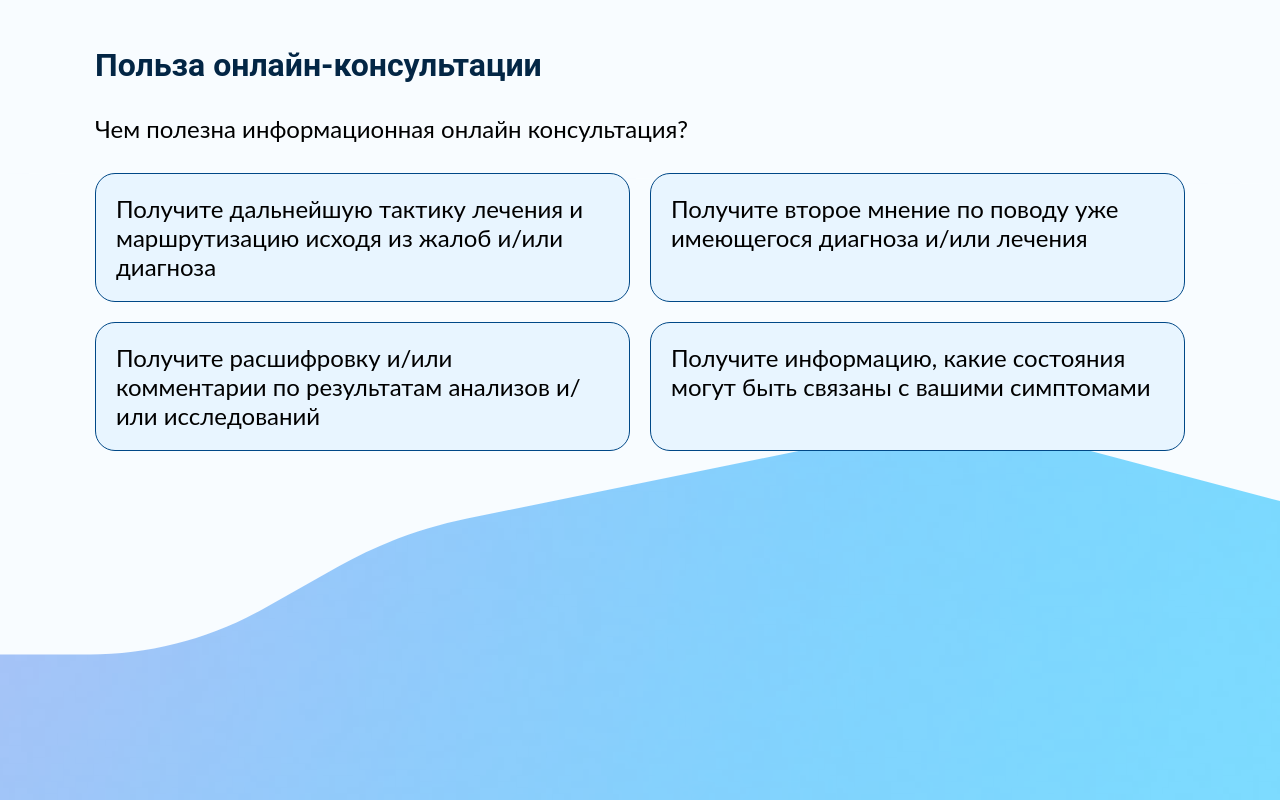
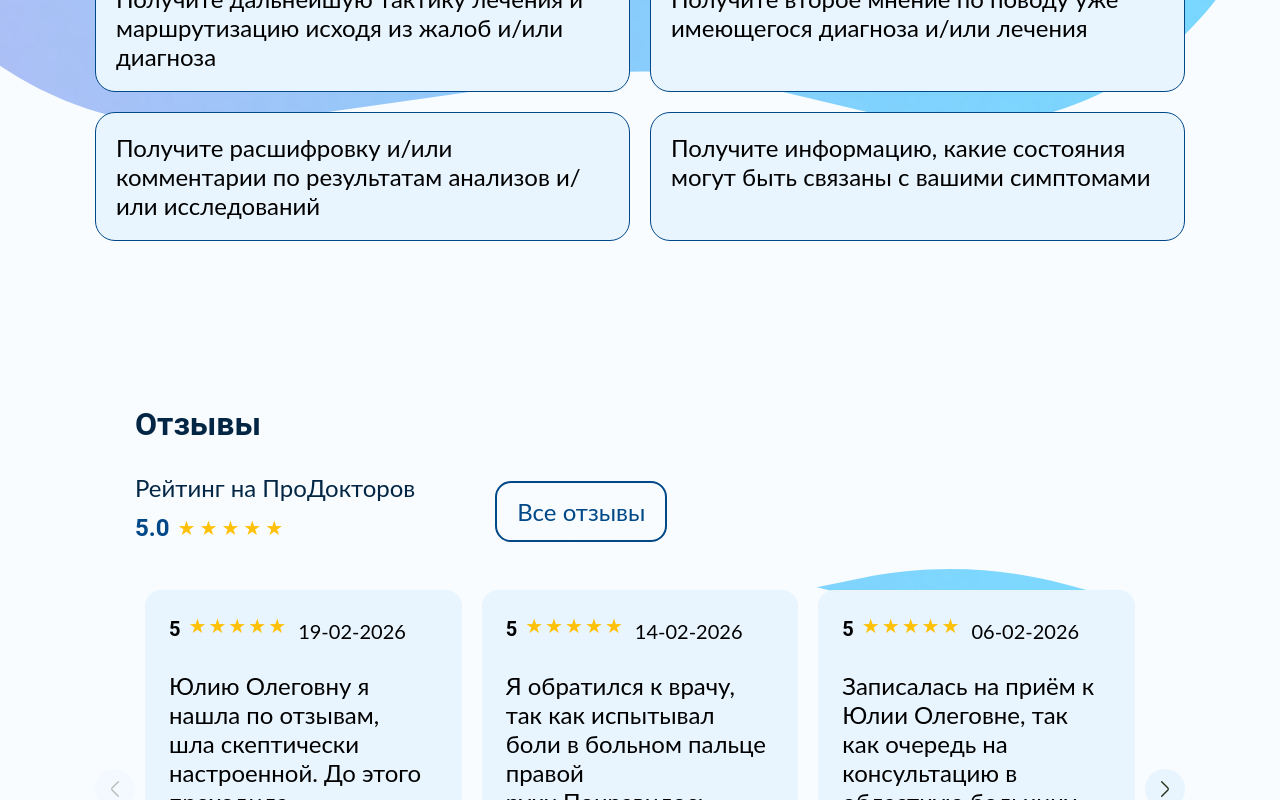
Before and after one commit to Nadya-Semyonova/doctorSavelieva, a React (Vite) app: page / in a window 1280 px wide. Shown: the part 2000-2800 px from the top of the page. Built offline with nearby package versions, Linux system fonts and the light colour scheme.

Commit message:
fixed:paddings

```diff
--- a/src/sections/Address/Address.module.css
+++ b/src/sections/Address/Address.module.css
@@ -2,7 +2,7 @@
   display: flex;
   flex-direction: column;
   gap: 30px;
-  padding: 110px 95px;
+  padding: 0 95px 100px 95px;
   position: relative;
   overflow: visible;
 }
--- a/src/sections/Benefit/Benefit.module.css
+++ b/src/sections/Benefit/Benefit.module.css
@@ -1,6 +1,6 @@
 .benefit {
   position: relative;
-  padding: 350px 95px 170px;
+  padding-inline: 95px;
   overflow: visible;
 }
 
@@ -23,7 +23,7 @@
 
 .grid {
   display: grid;
-  grid-template-columns: 1fr 1fr; /* 👈 2 колонки */
+  grid-template-columns: 1fr 1fr;
   gap: 20px;
 }
 
--- a/src/sections/Hero/Hero.module.css
+++ b/src/sections/Hero/Hero.module.css
@@ -10,7 +10,7 @@
   display: grid;
   grid-template-columns: 1fr 1fr;
   gap: 60px;
-  padding: 30px 125px;
+  padding: 100px 95px;
 }
 
 .info {
--- a/src/sections/Links/Links.module.css
+++ b/src/sections/Links/Links.module.css
@@ -3,7 +3,7 @@
   grid-template-columns: 1.2fr 1fr 1fr;
   gap: 20px;
   align-items: center;
-  padding: 70px 95px;
+  padding: 100px 95px;
   position: relative;
 }
 
--- a/src/sections/Reviews/Reviews.module.css
+++ b/src/sections/Reviews/Reviews.module.css
@@ -6,7 +6,7 @@
 }
 
 .container {
-  padding: 110px 95px;
+  padding: 100px 95px;
 }
 
 /* Заголовок секции */
```
